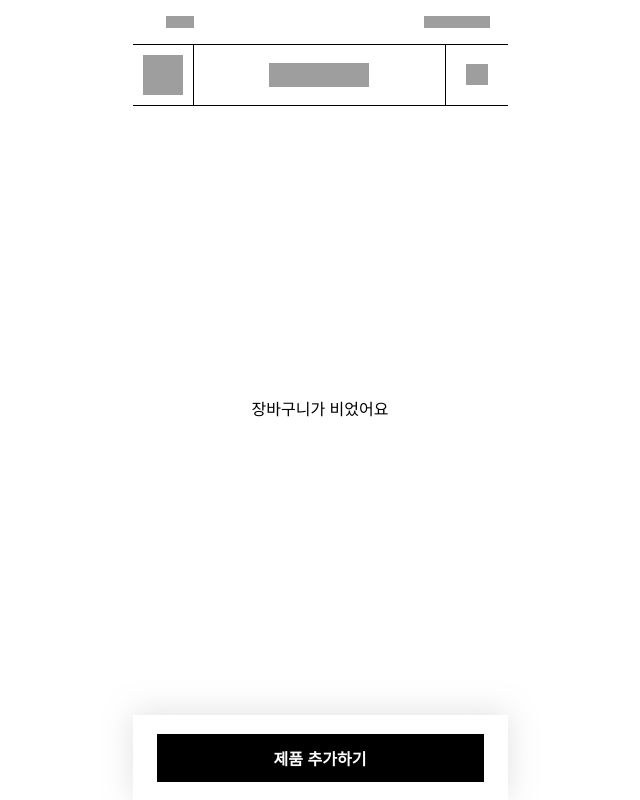
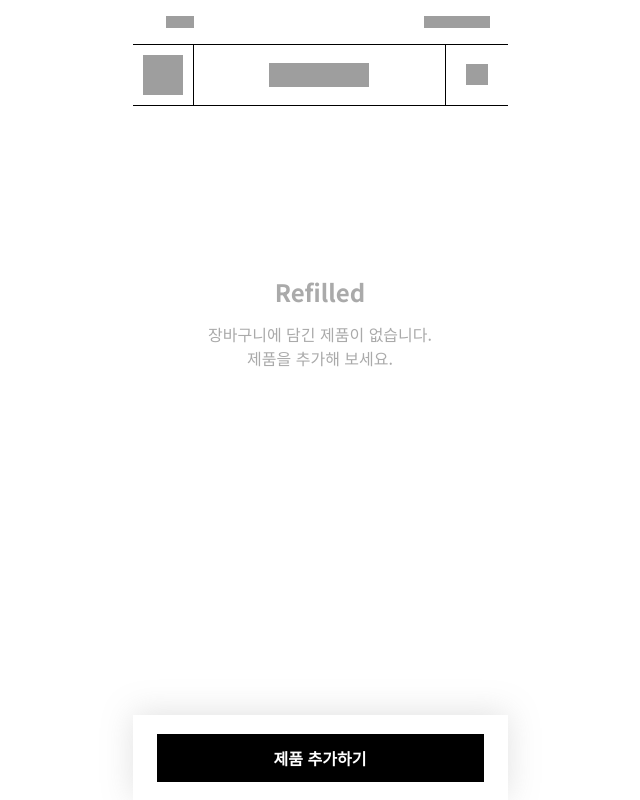
Before and after one commit to stardust6653/refilled-free-assignment, a Next.js app: page /cart in a window 1280 px wide. Shown: the whole page, without its empty margins (320-960 px from the left). Built offline with nearby package versions, Linux system fonts and the light colour scheme; grey boxes are pictures that could not be loaded.

Commit message:
Style : 빈 장바구니 문구 수정 및 스타일링

```diff
--- a/pages/cart.tsx
+++ b/pages/cart.tsx
@@ -21,7 +21,13 @@
       {storageData && storageData.length !== 0 ? (
         <CartItemList list={storageData} setClick={setClick} />
       ) : (
-        <p className={styles.noCart}>장바구니가 비었어요</p>
+        <div className={styles.noCart}>
+          <p className={styles.logo}>Refilled</p>
+          <p className={styles.content}>
+            장바구니에 담긴 제품이 없습니다. <br />
+            제품을 추가해 보세요.
+          </p>
+        </div>
       )}
       {storageData ? <BuyBtn list={storageData} /> : <BuyBtn />}
     </div>
--- a/styles/Cart.module.scss
+++ b/styles/Cart.module.scss
@@ -5,6 +5,23 @@
   align-items: center;
   .noCart {
     position: absolute;
-    top: 50%;
+    display: flex;
+    flex-direction: column;
+    align-items: center;
+    font-weight: 400;
+    text-align: center;
+    color: #aaa;
+
+    top: 35%;
+    .logo {
+      font-weight: 600;
+      font-size: 24px;
+      margin-bottom: 18px;
+    }
+
+    .content {
+      font-size: 16px;
+      line-height: 150%;
+    }
   }
 }
```
